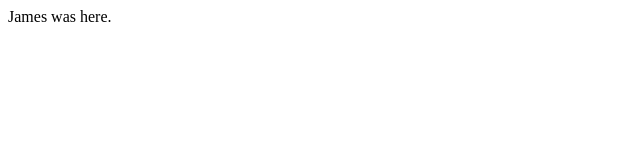
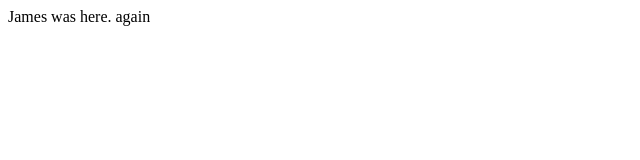
Before and after one commit to Stjep1/DECO1016, a plain HTML site: page index.html in a window 1280 px wide. Shown: the full height of the page, 0-640 px from the left. Drawn offline with Linux system fonts and the light colour scheme.

Commit message:
Update index.html

```diff
--- a/index.html
+++ b/index.html
@@ -6,7 +6,7 @@
   </head>
   <body>
 
-    James was here.
+    James was here. again
 
   </body>
 </html>
```
